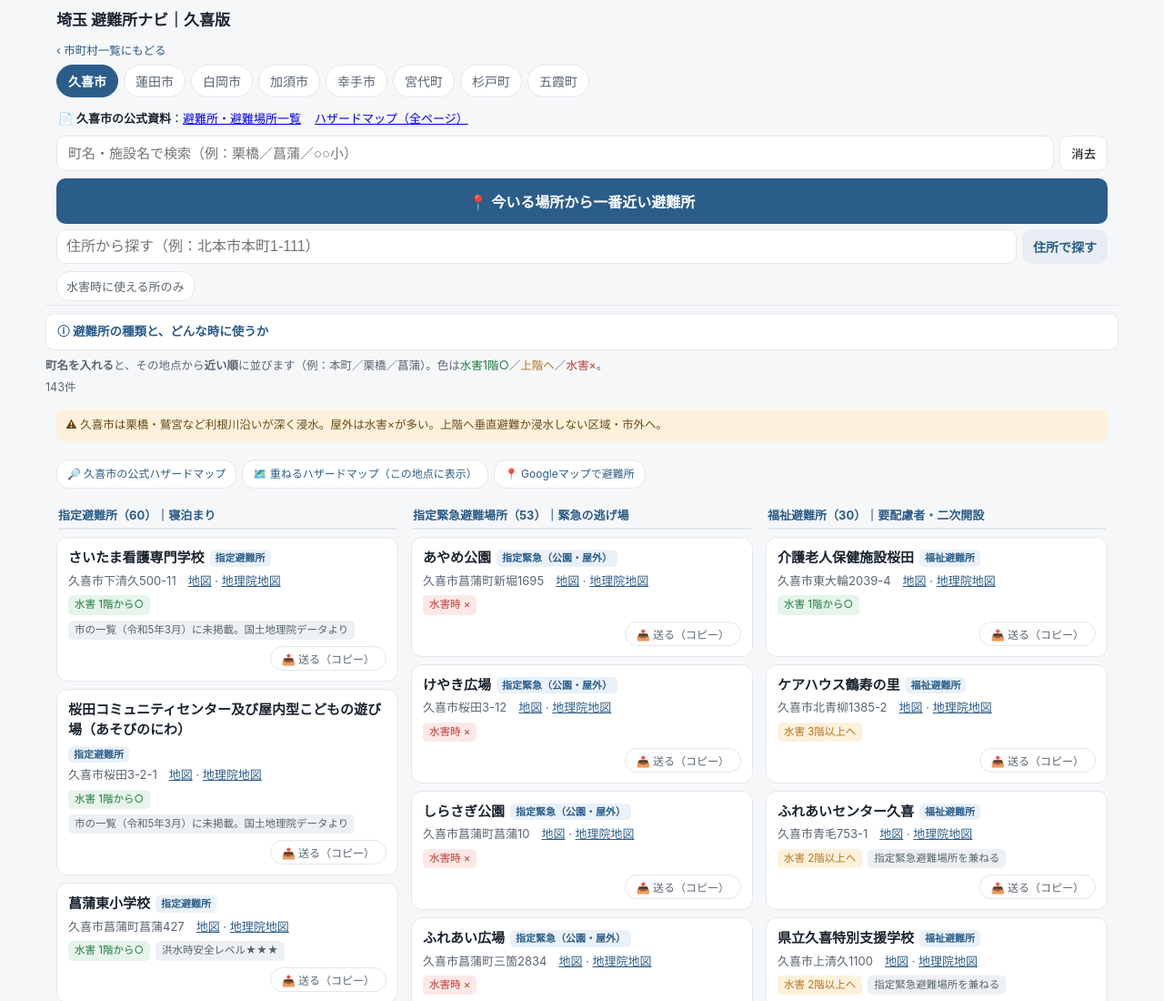
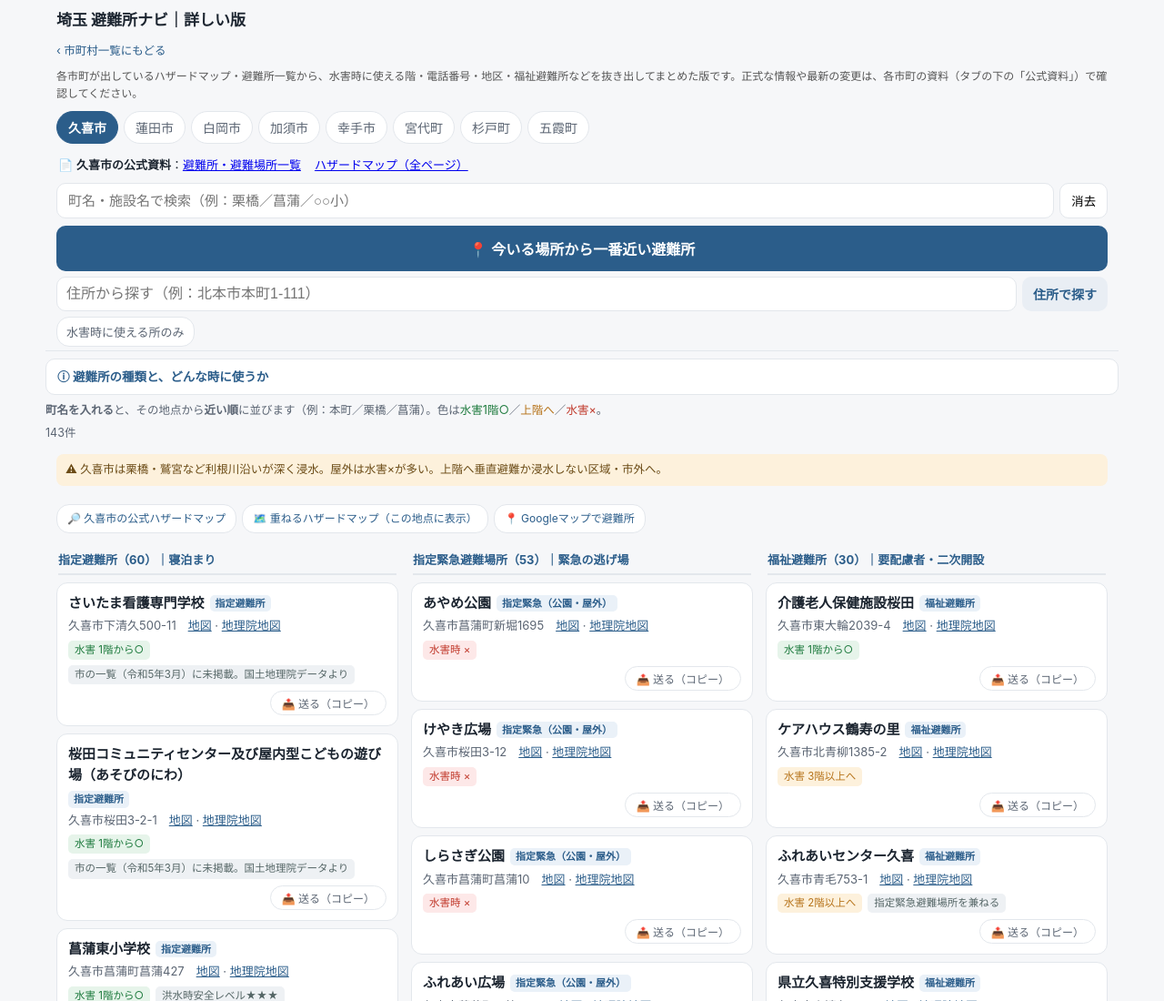
Before and after one commit to dahab34/hinanjo, a plain HTML site: page hinanjo-kuki.html in a window 1280 px wide. Shown: the top 1100 px of the page at 91% size. Drawn offline with Linux system fonts and the light colour scheme.

Commit message:
Add files via upload

```diff
--- a/hinanjo-kuki.html
+++ b/hinanjo-kuki.html
@@ -3,7 +3,7 @@
 <head>
 <meta charset="utf-8">
 <meta name="viewport" content="width=device-width, initial-scale=1, maximum-scale=1">
-<title>埼玉 避難所ナビ｜久喜版</title>
+<title>埼玉 避難所ナビ｜詳しい版</title>
 <style>
 :root{
   --bg:#f6f7f9; --card:#fff; --ink:#1c2530; --sub:#5b6573; --line:#e3e7ec; --accent:#2b5d8a;
@@ -241,11 +241,14 @@ footer{color:var(--sub);font-size:11.5px;padding:16px 14px 30px;line-height:1.6}
 @media print and (max-width:400px){body.printing #printSheet{zoom:0.559}}
 @media print and (max-width:380px){body.printing #printSheet{zoom:0.529}}
 @media print and (max-width:360px){body.printing #printSheet{zoom:0.500}}
+
+#addrform+.hint,#addrform+div{margin-top:6px!important}
 </style>
 </head>
 <body>
 <header>
-  <h1>埼玉 避難所ナビ｜久喜版</h1><a href="https://dahab34.github.io/hinanjo-saitama-a/hinanjo-areas.html" style="display:inline-block;font-size:12.5px;color:#2b5d8a;margin:-4px 0 6px;text-decoration:none">‹ 市町村一覧にもどる</a>
+  <h1>埼玉 避難所ナビ｜詳しい版</h1><a href="https://dahab34.github.io/hinanjo-saitama-a/hinanjo-areas.html" style="display:inline-block;font-size:12.5px;color:#2b5d8a;margin:-4px 0 6px;text-decoration:none">‹ 市町村一覧にもどる</a>
+  <p class="srcnote" style="font-size:12px;line-height:1.55;margin:4px 0 10px;color:#555">各市町が出しているハザードマップ・避難所一覧から、水害時に使える階・電話番号・地区・福祉避難所などを抜き出してまとめた版です。正式な情報や最新の変更は、各市町の資料（タブの下の「公式資料」）で確認してください。</p>
   <div class="tabs" id="tabs"></div>
   <div class="search">
     <input id="q" type="search" placeholder="町名・施設名で検索（例：栗橋／菖蒲／○○小）" autocomplete="off">
```
Also changed, not shown: hinanjo-higashimatsuyama.html (+5 -2 lines), hinanjo.html (+5 -2 lines).
